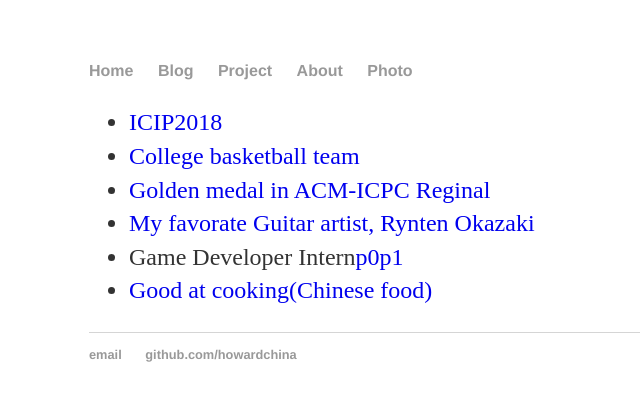
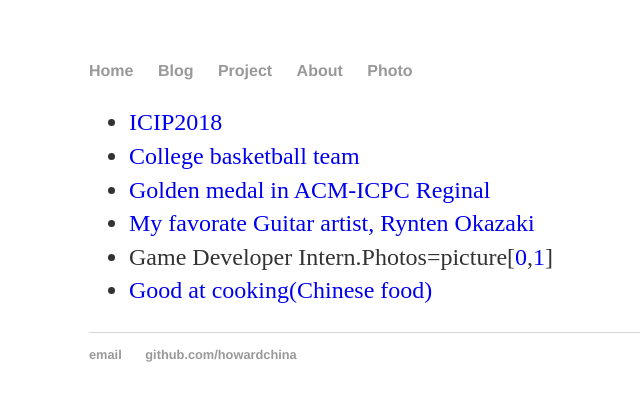
Before and after one commit to howardchina/howardchina.github.io, a Jekyll site: the page built from photo/index.html, in a window 1280 px wide. Shown: the top 401 px of the page, without its empty margins (103-743 px from the left). Built offline with Jekyll 4.4.1, drawn with Linux system fonts in a browser that asks for light colours.

Commit message:
link huanle

```diff
--- a/photo/index.html
+++ b/photo/index.html
@@ -10,7 +10,7 @@ title: Photo
 				<li><a href="/img/master/double.jpg">College basketball team</a></li>
 				<li><a href="/img/ACM/team_outside.jpg">Golden medal in ACM-ICPC Reginal</a></li>
 				<li><a href="/img/Guitar/Okazaki.jpg">My favorate Guitar artist, Rynten Okazaki</a></li>
-				<li id='GameDev'>Game Developer Intern<a href="/img/huanle/1.jpeg">p0</a><a href="/img/huanle/2.jpeg">p1</a></li>
+				<li id='GameDev'>Game Developer Intern.Photos=picture[<a href="/img/huanle/1.jpeg">0</a>,<a href="/img/huanle/2.jpeg">1</a>]</li>
 				<li><a href="http://phdeat.lofter.com/">Good at cooking(Chinese food)</a></li>
 			</ul>
 
```
